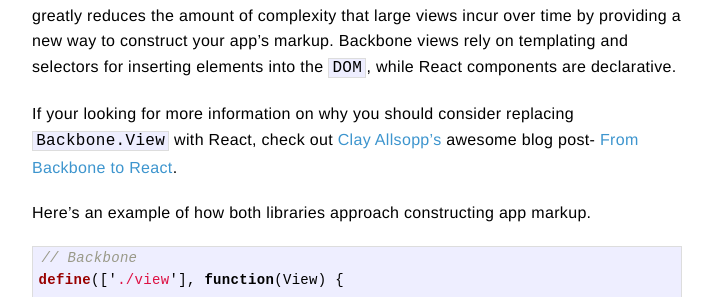
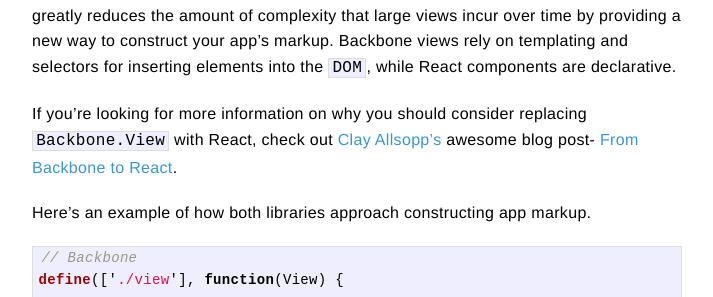
Before and after one commit to venmo/venmo.github.io, a Jekyll site: the page built from _posts/2014-05-15-testing-react.md, in a window 1280 px wide and 900 px high, scrolled down 340 px. Shown: the part 155-452 px from the top of the window, without its empty margins (283-996 px from the left). Built offline with Jekyll 4.4.1, drawn with Linux system fonts in a browser that asks for light colours; Markdown is read by kramdown in place of the engine named in the settings.

Commit message:
Update 2014-05-15-testing-react.md

```diff
--- a/_posts/2014-05-15-testing-react.md
+++ b/_posts/2014-05-15-testing-react.md
@@ -12,7 +12,7 @@
 
 As our client-side apps grew in size, maintaining and testing our Backbone views became a burden. React ships with `JSX`, Javascript XML Syntax Transform, which greatly reduces the amount of complexity that large views incur over time by providing a new way to construct your app’s markup. Backbone views rely on templating and selectors for inserting elements into the `DOM`, while React components are declarative.
 
-If your looking for more information on why you should consider replacing `Backbone.View` with React, check out [Clay Allsopp's](http://twitter.com/clayallsopp) awesome blog post- [From Backbone to React](https://usepropeller.com/blog/posts/from-backbone-to-react/).
+If you're looking for more information on why you should consider replacing `Backbone.View` with React, check out [Clay Allsopp's](http://twitter.com/clayallsopp) awesome blog post- [From Backbone to React](https://usepropeller.com/blog/posts/from-backbone-to-react/).
 
 Here’s an example of how both libraries approach constructing app markup.
 
```
